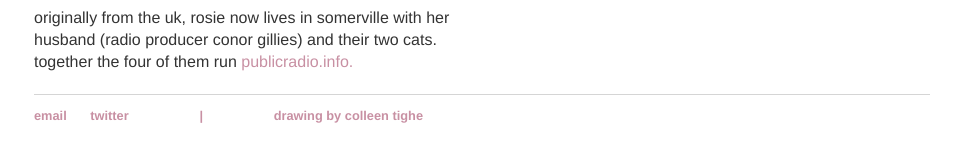
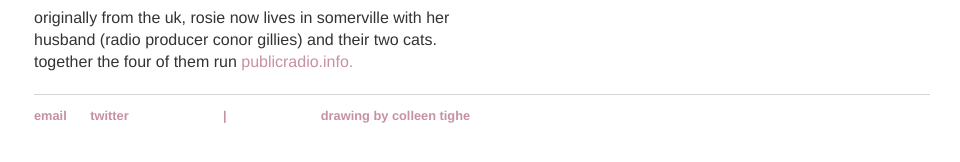
Before and after one commit to rosiebusia/rosiebusia.github.io, a Jekyll site: the page built from index.html, in a window 1280 px wide. Shown: the part 496-658 px from the top of the page, without its empty margins (86-1046 px from the left). Built offline with Jekyll 4.4.1, drawn with Linux system fonts in a browser that asks for light colours.

Commit message:
Update default.html

```diff
--- a/_layouts/default.html
+++ b/_layouts/default.html
@@ -16,7 +16,7 @@
 			<ul><li>
 				<a href="mailto:rosie@rosiegillies.com">email</a></li>
 				<li> <a href="https://twitter.com/breadandrosie" target=”_blank”>twitter</a></li>
-				<li>&nbsp;</li><li>&nbsp;</li><li>|</li><li>&nbsp;</li><li>&nbsp;</li>
+				<li>&nbsp;</li><li>&nbsp;</li><li>&nbsp;</li><li>|</li><li>&nbsp;</li><li>&nbsp;</li><li>&nbsp;</li>
 				<li>drawing by <a href="https://colleentigheart.com" target="_blank">colleen tighe</a></li>
 				</ul>
 
```
